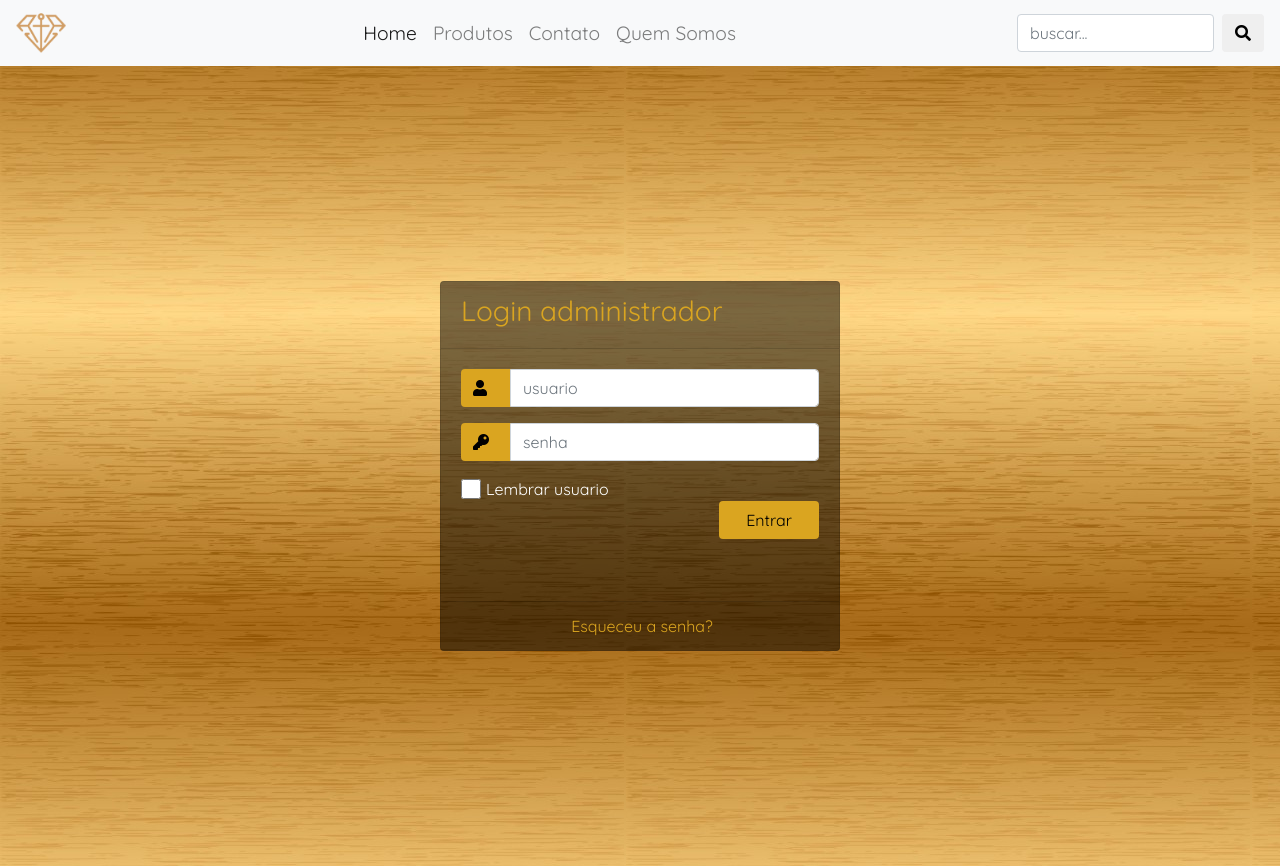
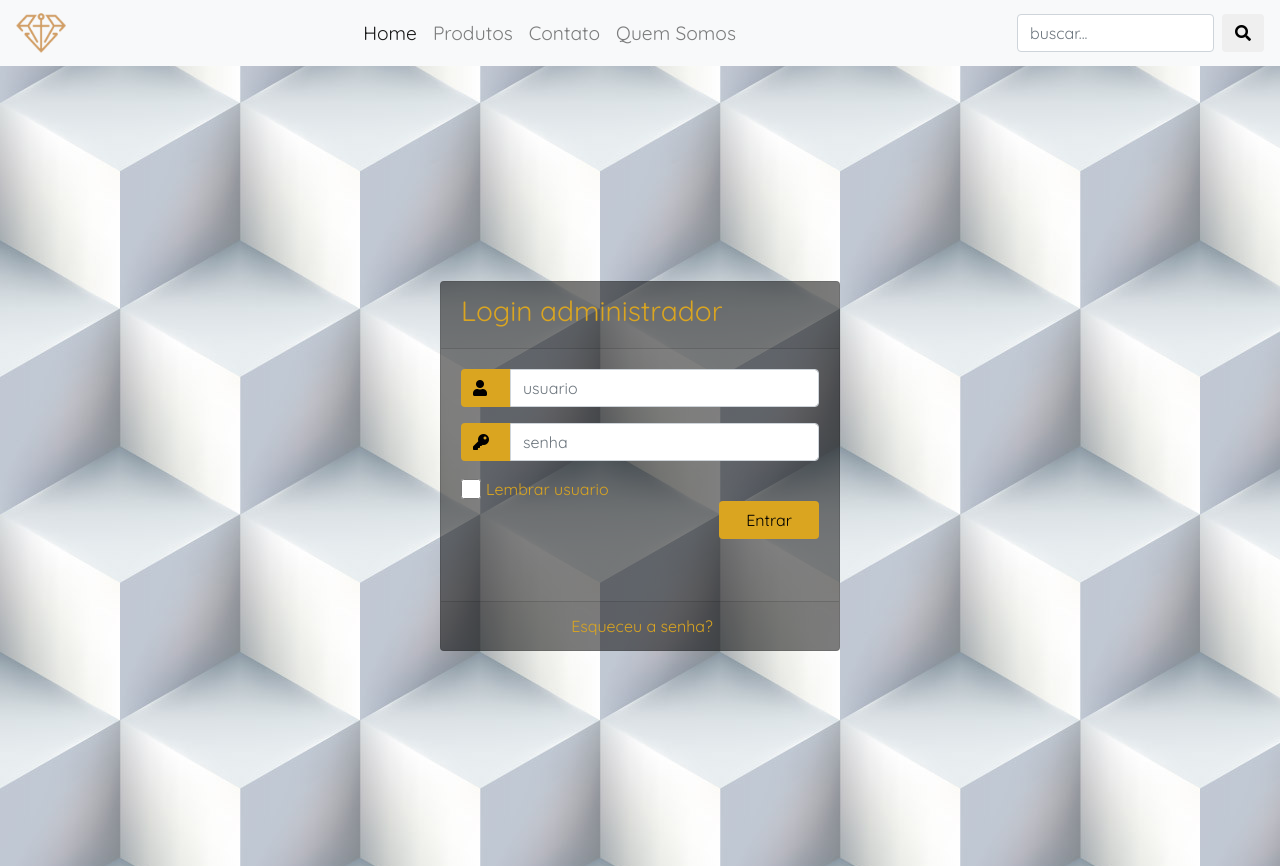
Before and after one commit to GabrielCeffas/Equipe-3-Trainee-2019.2, a PHP site: page /viewLogin.html in a window 1280 px wide. Run offline with PHP 8.4, Linux system fonts and the light colour scheme; some libraries are stand-ins or nearby versions.

Commit message:
mudei a textura de fundo

```diff
--- a/View_Login/viewLogin.css
+++ b/View_Login/viewLogin.css
@@ -10,7 +10,7 @@ font-family: 'Quicksand', sans-serif;
 }
 
 body{
-    background-image:url("img/textura.jpg");
+    background-image:url("img/textura4.jpg");
     font-family: 'Quicksand', sans-serif!important;
 }
 
@@ -48,7 +48,7 @@ box-shadow: 0 0 0 0 !important;
 }
 
 .remember{
-color: white;
+color: #DAA520;
 }
 
 .remember input
```
Also changed, not shown: View_Login/img/textura4.jpg (added), View_Login/img/textura5.jpg (added), View_Login/img/textura6.jpg (added), View_Login/img/textura7.jpg (added), View_Login/img/textura8.jpg (added).
